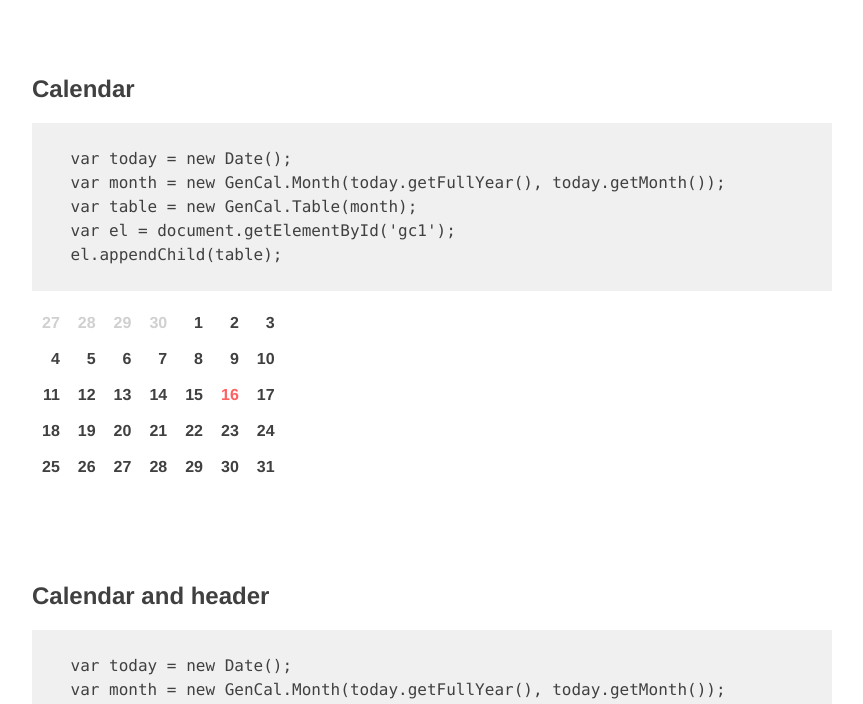
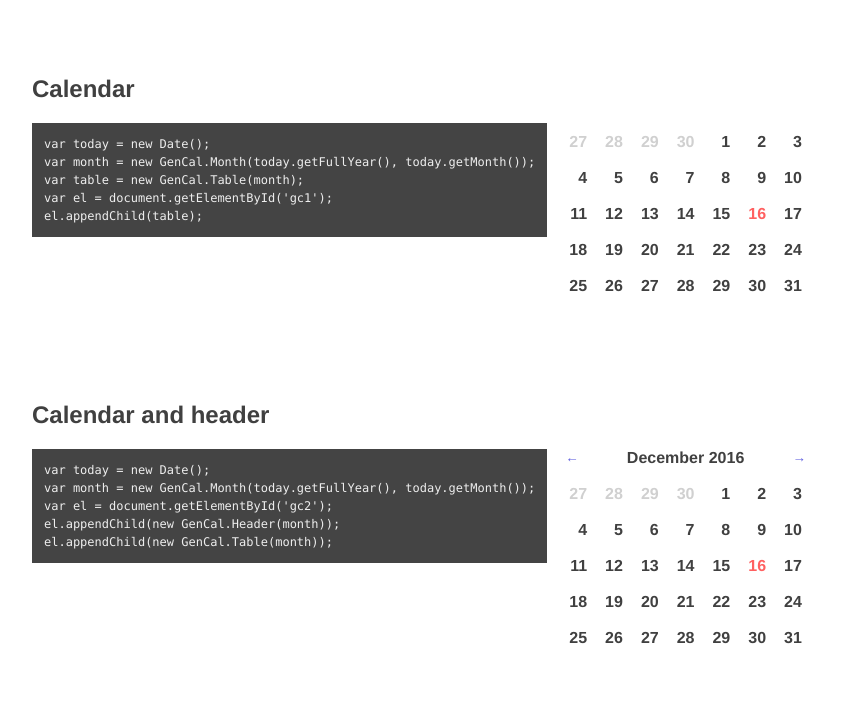
Before and after one commit to bblack/gencal, a website: page index.html in a window 1280 px wide. Shown: the part 90-794 px from the top of the page, without its empty margins (208-1071 px from the left). Drawn offline with Linux system fonts and the light colour scheme.

Commit message:
more better dox

```diff
--- a/style.css
+++ b/style.css
@@ -10,9 +10,16 @@ h2 {
 }
 code {
   display: block;
+  float: left;
+  max-width: 80em;
+  padding: 1em;
+  font-size: 9pt;
+  margin-right: 1em;
   line-height: 1.5em;
   font-family: 'inconsolata', 'consolas', 'monospace';
-  background: #f0f0f0;
+  /*background: #f0f0f0;*/
+  background: #444;
+  color: #eee;
 }
 .gc {
   display: inline-block;
```
Also changed, not shown: index.html (+6 -12 lines).
